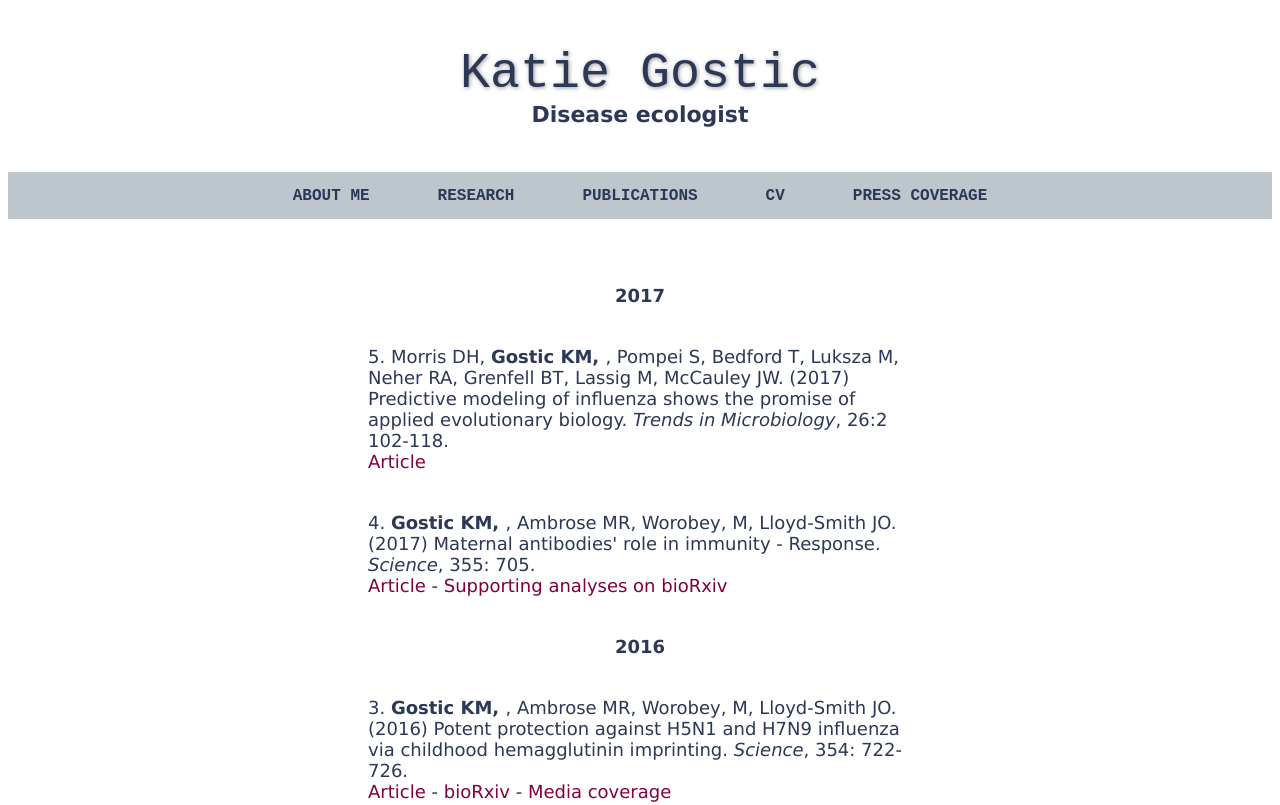
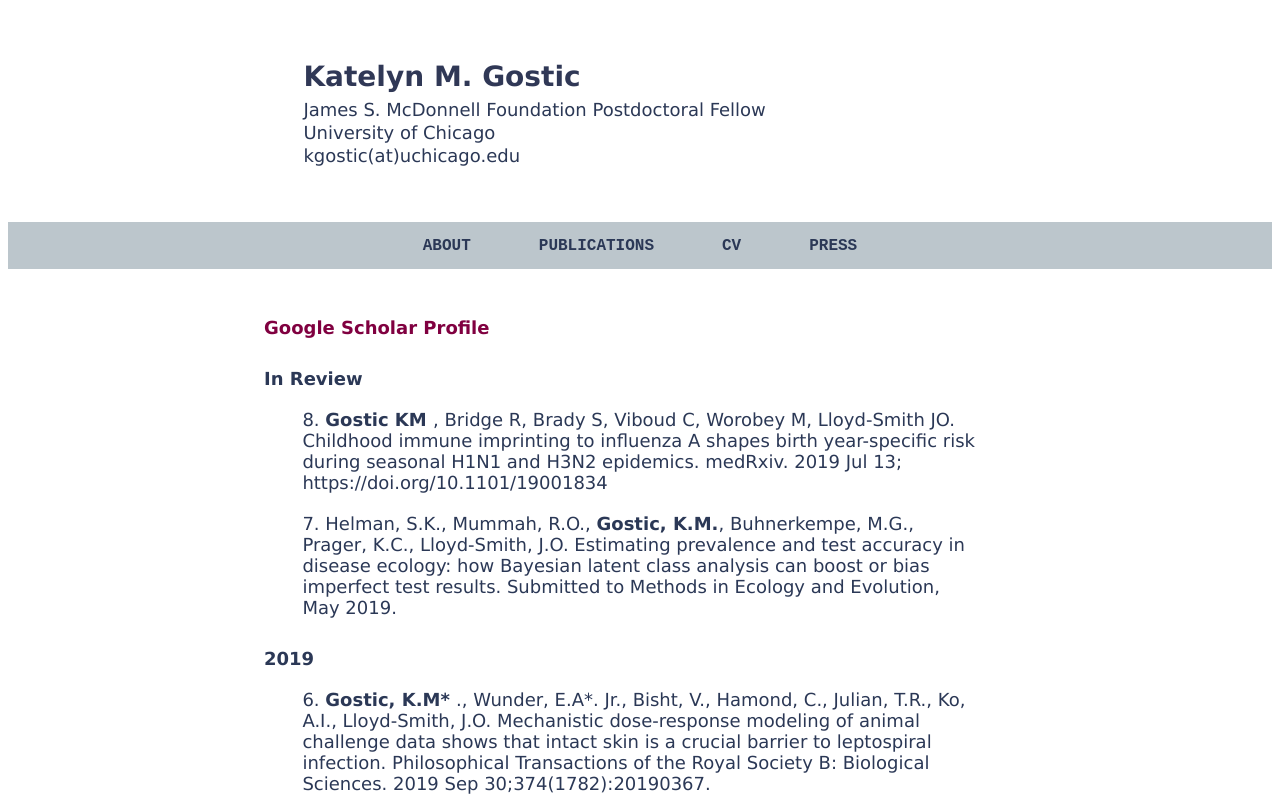
Before and after one commit to kgostic/kgostic.github.io, a plain HTML site: page publications.html in a window 1280 px wide. Shown: the top 805 px of the page. Drawn offline with Linux system fonts and the light colour scheme.

Commit message:
Website update prior to starting postdoc

```diff
--- a/main.css
+++ b/main.css
@@ -1,22 +1,22 @@
 /* Style heading text */
 h1 {
-  color: #2B3856;
-  font-size: 50px;
-  font-family: "Courier New", Courier, monospace;
-  text-align: center;
-  text-shadow: 1px 1px 4px #999999;
-  padding: 0px;
+  color: #303856;
+  font-size:28px;
+  font-family: Verdana, Geneva, sans-serif;
+  text-align: left;
+  padding: 5px 1px;
   margin: 0px;
-  font-weight: normal;
+  font-weight: bold;
 }
 
 h2 {
-  font-size: 22px;
+  font-size: 18px;
   font-family: Verdana, Geneva, sans-serif;
   color: #2B3856;
-  text-align: center;
-  padding: 0px;
+  text-align: left;
+  padding: 1px 1px;
   margin: 0px;
+  font-weight: normal;
 }
 
 h2.research {
@@ -33,18 +33,18 @@ h3 {
   font-weight: bold;
   font-family: Verdana, Geneva, sans-serif;
   color: #2B3856;
-  text-align: center;
+  text-align: left;
   padding: 0px;
-  margin: 30px 0px;
+  margin: 30px 23vw 10px 20vw;
 }
 
 p {
-  font-size: 20px;
+  font-size: 16px;
   font-family: Verdana, Geneva, sans-serif;
   color: #2B3856;
-  text-align: center;
+  text-align: left;
   padding: 0px;
-  margin: 40px 22em;
+  margin: 40px 23vw;
 }
 
 p.plain {
@@ -53,7 +53,7 @@ p.plain {
   color: #2B3856;
   text-align: left;
   padding: 10px;
-  margin: 0px;
+  margin: 0px 23vw;
 }
 
 p.aboutme {
@@ -62,7 +62,7 @@ p.aboutme {
   color: #2B3856;
   text-align: center;
   padding: 0px;
-  margin: 40px 25em;
+  margin: 40px 23vw;
 }
 
 p.pubs {
@@ -71,7 +71,7 @@ p.pubs {
   color: #2B3856;
   text-align: left;
   padding: 0px;
-  margin: 40px 20em;
+  margin: 20px 23vw;
 }
 
 p.caption{
@@ -113,8 +113,8 @@ a:hover .research-center-1col h2, a:hover .research-center-1col p {
 
 /* Style space around heading text */
 .top_container {
-padding: 15px 50px;
-margin: 30px 25em;
+padding: 15px 0px;
+margin: 40px 23vw;
 }
 
 
--- a/publications.html
+++ b/publications.html
@@ -8,22 +8,40 @@
 
   <a href = "index.html">
 <div class="top_container">
-    <h1> Katie Gostic </h1>
-    <h2> Disease ecologist </h2>
+    <h1> Katelyn M. Gostic </h1>
+    <h2> James S. McDonnell Foundation Postdoctoral Fellow </h2>
+    <h2> University of Chicago </h2>
+    <h2> kgostic(at)uchicago.edu</h2>
 </div>
   </a>
 
 <div class="topnav_container">
 <ul class="topnav">
-  <li><a href="aboutme.html">About me</a></li>
-  <li><a href="research.html">Research</a></li>
+  <li><a href="index.html">About</a></li>
   <li><a href="publications.html">Publications</a></li>
-  <li><a href="cv.html">CV</a></li>
-  <li><a href="press.html">Press Coverage</a></li>
+  <li><a href="cv.html ">CV</a></li>
+  <li><a href="press.html">Press</a></li>
 </ul>
 </div>
 <br>
-<br>
+<h3><a href="https://scholar.google.com/citations?user=KWlW3kUAAAAJ&hl=en">Google Scholar Profile</a></h3>
+
+<h3> In Review </h3>
+<p class="pubs">
+8.  <b> Gostic KM </b>, Bridge R, Brady S, Viboud C, Worobey M, Lloyd-Smith JO. Childhood immune imprinting to influenza A shapes birth year-specific risk during seasonal H1N1 and H3N2 epidemics. medRxiv. 2019 Jul 13; https://doi.org/10.1101/19001834
+</p>
+
+<p class="pubs">
+7. Helman, S.K., Mummah, R.O., <b>Gostic, K.M.</b>, Buhnerkempe, M.G., Prager, K.C., Lloyd-Smith, J.O. Estimating prevalence and test accuracy in disease ecology: how Bayesian latent class analysis can boost or bias imperfect test results. Submitted to Methods in Ecology and Evolution, May 2019.
+</p>
+
+<h3> 2019 </h3>
+<p class="pubs">
+6. <b>Gostic, K.M* </b>., Wunder, E.A*. Jr., Bisht, V., Hamond, C., Julian, T.R., Ko, A.I., Lloyd-Smith, J.O. Mechanistic dose-response modeling of animal challenge data shows that intact skin is a crucial barrier to leptospiral infection. Philosophical Transactions of the Royal Society B: Biological Sciences. 2019 Sep 30;374(1782):20190367.
+</p>
+
+
+
 
 <h3> 2017 </h3>
 
@@ -59,13 +77,6 @@
 </p>
 
 
-<div style="margin-bottom:20px;">
-  <hr>
-  <p class="plain" style="text-align:center;">
-    I am a 5th-year PhD candidate in the <a href = "https://www.eeb.ucla.edu/Faculty/lloydsmith/">Lloyd-Smith Lab</a> at <a href = "https://www.eeb.ucla.edu/">UCLA</a> <br>
-    <b>email: kgostic@ucla.edu</b>
-  </p>
-<div>
 
 </body>
 </html>
```
Also changed, not shown: cv.html (+7 -6 lines), index.html (+11 -24 lines), index_archive4.html (added, +78 -0 lines), press.html (+8 -14 lines), 2 other files.
